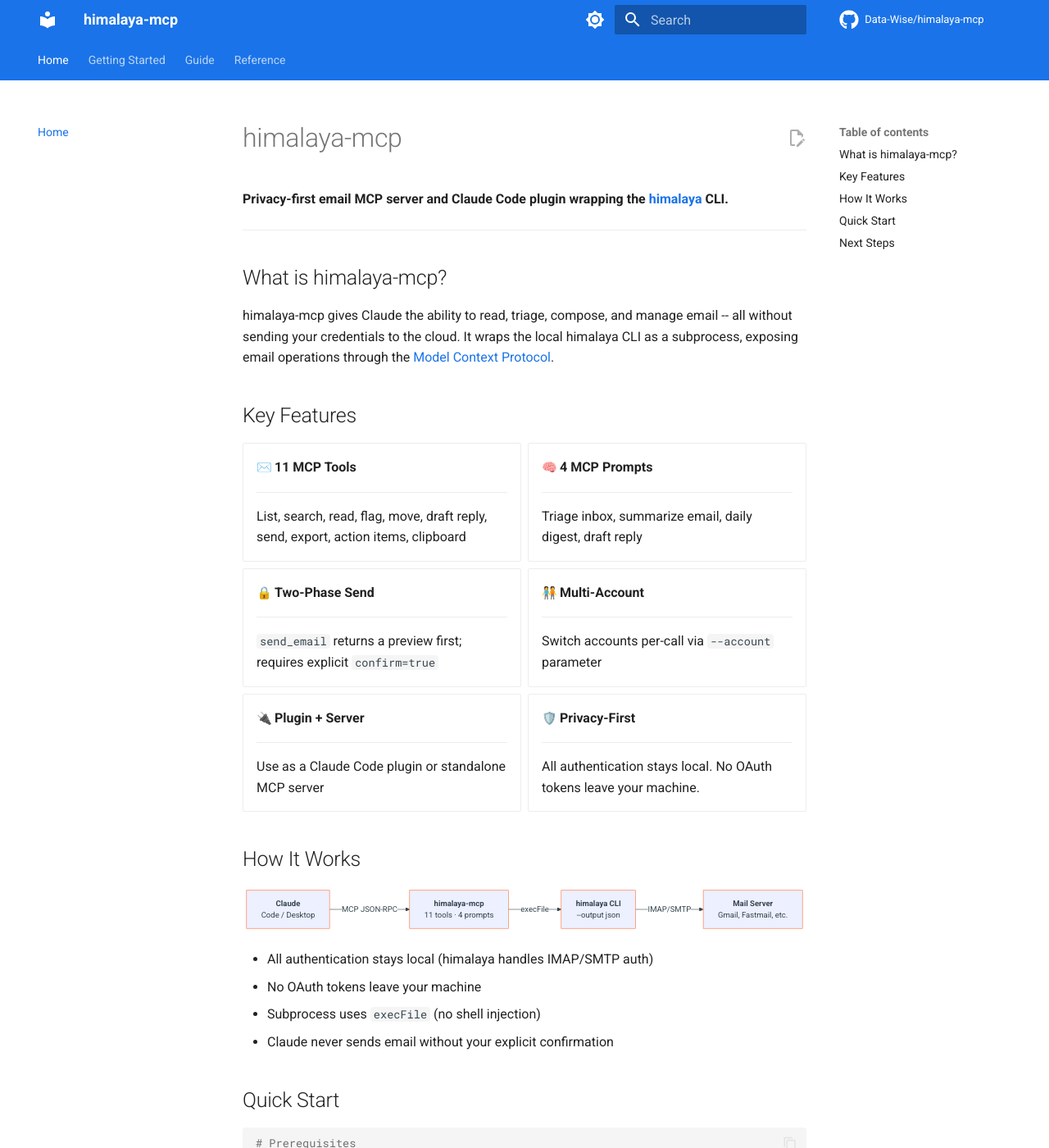
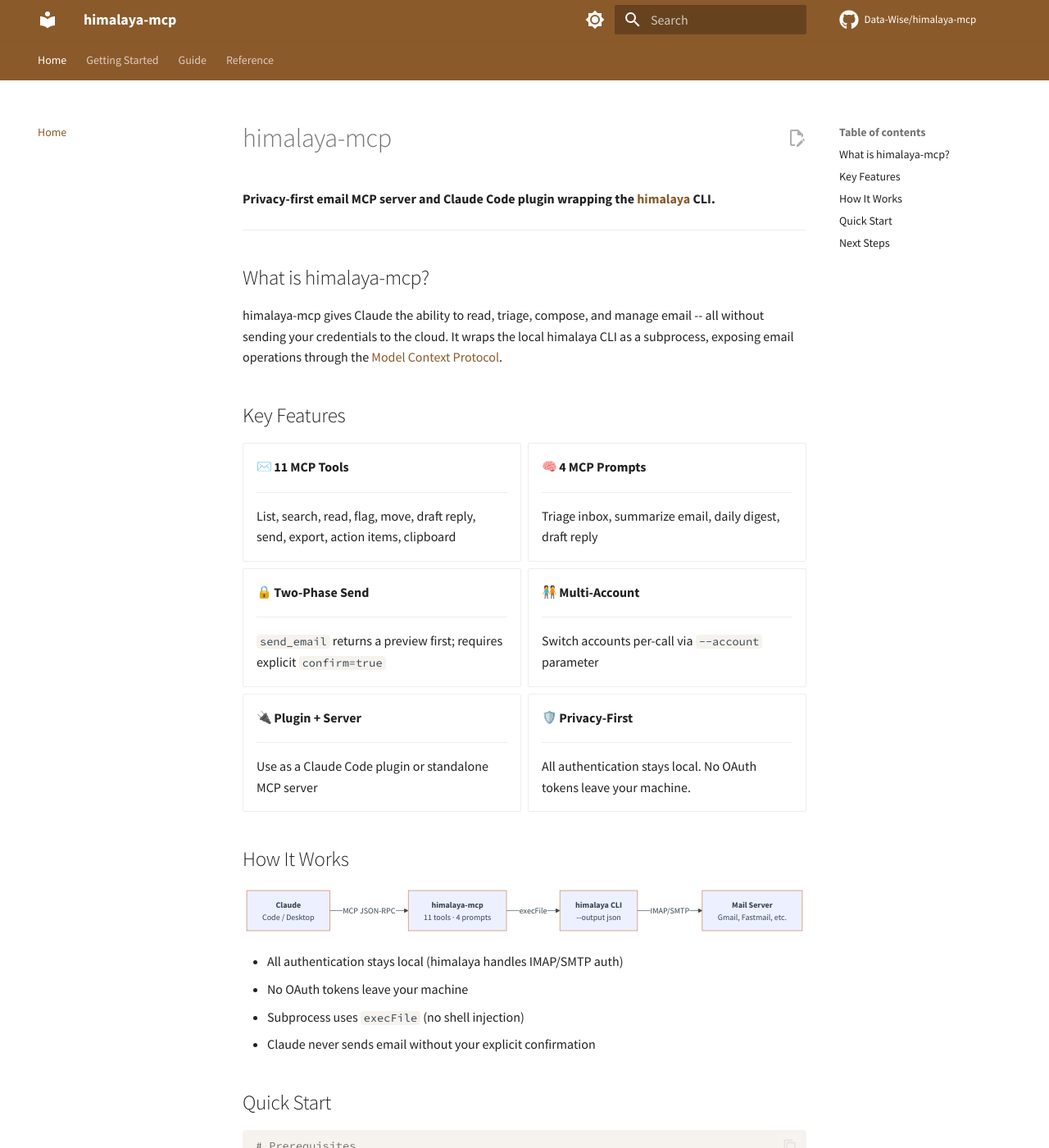
Before and after one commit to Data-Wise/himalaya-mcp, an MkDocs documentation site: the page built from docs/index.md, in a window 1280 px wide and 1400 px high. Shown: the whole window at 82% size. Built offline with MkDocs 1.6.1 and Material for MkDocs 9.7.7, drawn with Linux system fonts in a browser that asks for light colours; emoji names are drawn with the system emoji font; comment, search, counter and statistics services are not loaded.

Commit message:
style: switch theme to adhd-calm preset
Warm earth tones (#8b5a2b brown, #c67a4a terracotta) with:
- Cream backgrounds (#faf6f1) for reduced eye strain
- Warm dark mode (#2b2420) instead of harsh black
- Source Sans Pro / Source Code Pro fonts for readability
- Soft code block backgrounds and header shadows
- Warm link hover colors

Co-Authored-By: Claude Opus 4.6 <noreply@anthropic.com>

```diff
--- a/docs/stylesheets/extra.css
+++ b/docs/stylesheets/extra.css
@@ -1,15 +1,23 @@
-/* data-wise preset — blue primary, orange accent */
+/* adhd-calm preset — warm earth tones, cozy reading */
 
 :root {
-  --md-primary-fg-color: #1a73e8;
-  --md-primary-fg-color--light: #4a90d9;
-  --md-primary-fg-color--dark: #1557b0;
-  --md-accent-fg-color: #ff6b35;
+  --md-primary-fg-color: #8b5a2b;
+  --md-primary-fg-color--light: #a67c52;
+  --md-primary-fg-color--dark: #6b4423;
+  --md-accent-fg-color: #c67a4a;
+
+  /* Cream background for reduced eye strain */
+  --md-default-bg-color: #faf6f1;
+  --md-default-bg-color--light: #fdf9f5;
 }
 
 [data-md-color-scheme="slate"] {
-  --md-primary-fg-color: #4a90d9;
-  --md-accent-fg-color: #ff8a5c;
+  --md-primary-fg-color: #a67c52;
+  --md-accent-fg-color: #d4956a;
+
+  /* Warm dark background (not harsh black) */
+  --md-default-bg-color: #2b2420;
+  --md-default-bg-color--light: #352e29;
 }
 
 /* Smooth scrolling */
@@ -17,12 +25,17 @@ html {
   scroll-behavior: smooth;
 }
 
-/* Code block styling */
+/* Code block styling — soft contrast */
 .md-typeset code {
   border-radius: 4px;
+  background-color: rgba(139, 90, 43, 0.08);
 }
 
-/* Navigation tabs */
+[data-md-color-scheme="slate"] .md-typeset code {
+  background-color: rgba(166, 124, 82, 0.15);
+}
+
+/* Navigation tabs — warm underline */
 .md-tabs {
   border-bottom: 2px solid var(--md-primary-fg-color);
 }
@@ -32,3 +45,13 @@ html {
 .md-typeset details.tip {
   border-color: var(--md-accent-fg-color);
 }
+
+/* Softer link hover — warm glow instead of harsh highlight */
+.md-typeset a:hover {
+  color: var(--md-accent-fg-color);
+}
+
+/* Reduce visual noise — softer shadows */
+.md-header {
+  box-shadow: 0 1px 3px rgba(107, 68, 35, 0.12);
+}
--- a/mkdocs.yml
+++ b/mkdocs.yml
@@ -33,6 +33,9 @@ theme:
     - search.highlight
     - content.code.copy
     - content.action.edit
+  font:
+    text: Source Sans Pro
+    code: Source Code Pro
   icon:
     repo: fontawesome/brands/github
 
```
Also changed, not shown: 1 other file.
